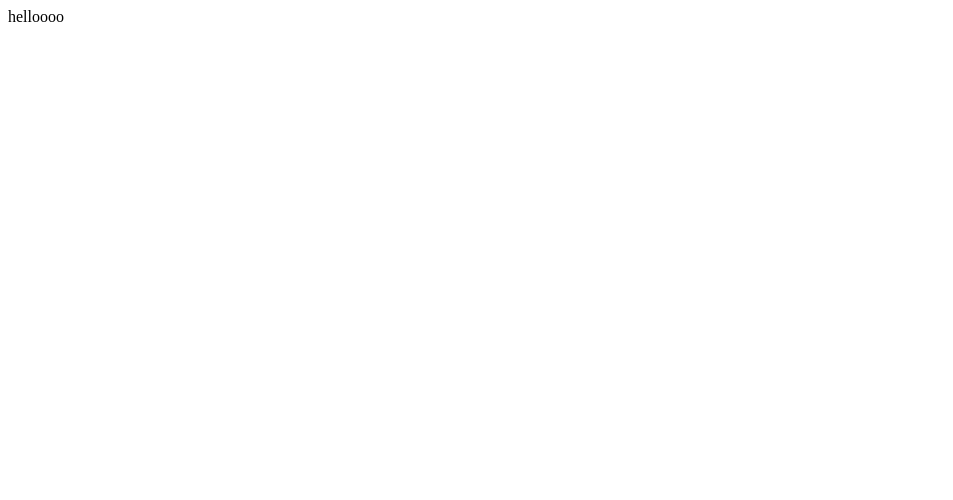
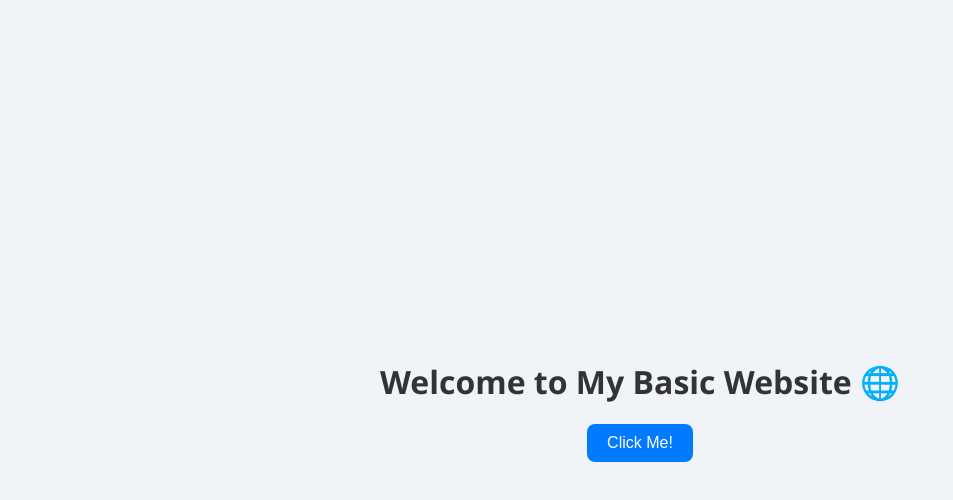
Before and after one commit to mrvillan6060/portfolio, a plain HTML site: page main.html in a window 1280 px wide. Shown: the whole page, without its empty margins (0-953 px from the left). Drawn offline with Linux system fonts and the light colour scheme.

Commit message:
Update main.html

```diff
--- a/main.html
+++ b/main.html
@@ -1 +1,50 @@
-helloooo
+<!DOCTYPE html>
+<html lang="en">
+<head>
+  <meta charset="UTF-8" />
+  <meta name="viewport" content="width=device-width, initial-scale=1.0"/>
+  <title>My Basic Website</title>
+  <style>
+    body {
+      margin: 0;
+      padding: 0;
+      background: #f0f4f8;
+      font-family: 'Segoe UI', Tahoma, Geneva, Verdana, sans-serif;
+      display: flex;
+      justify-content: center;
+      align-items: center;
+      height: 100vh;
+      flex-direction: column;
+    }
+
+    h1 {
+      color: #333;
+    }
+
+    button {
+      padding: 10px 20px;
+      background-color: #007bff;
+      color: white;
+      border: none;
+      border-radius: 8px;
+      cursor: pointer;
+      font-size: 16px;
+      transition: background-color 0.3s ease;
+    }
+
+    button:hover {
+      background-color: #0056b3;
+    }
+  </style>
+</head>
+<body>
+  <h1>Welcome to My Basic Website 🌐</h1>
+  <button onclick="sayHello()">Click Me!</button>
+
+  <script>
+    function sayHello() {
+      alert("Hello, thanks for clicking! 😄");
+    }
+  </script>
+</body>
+</html>
```
